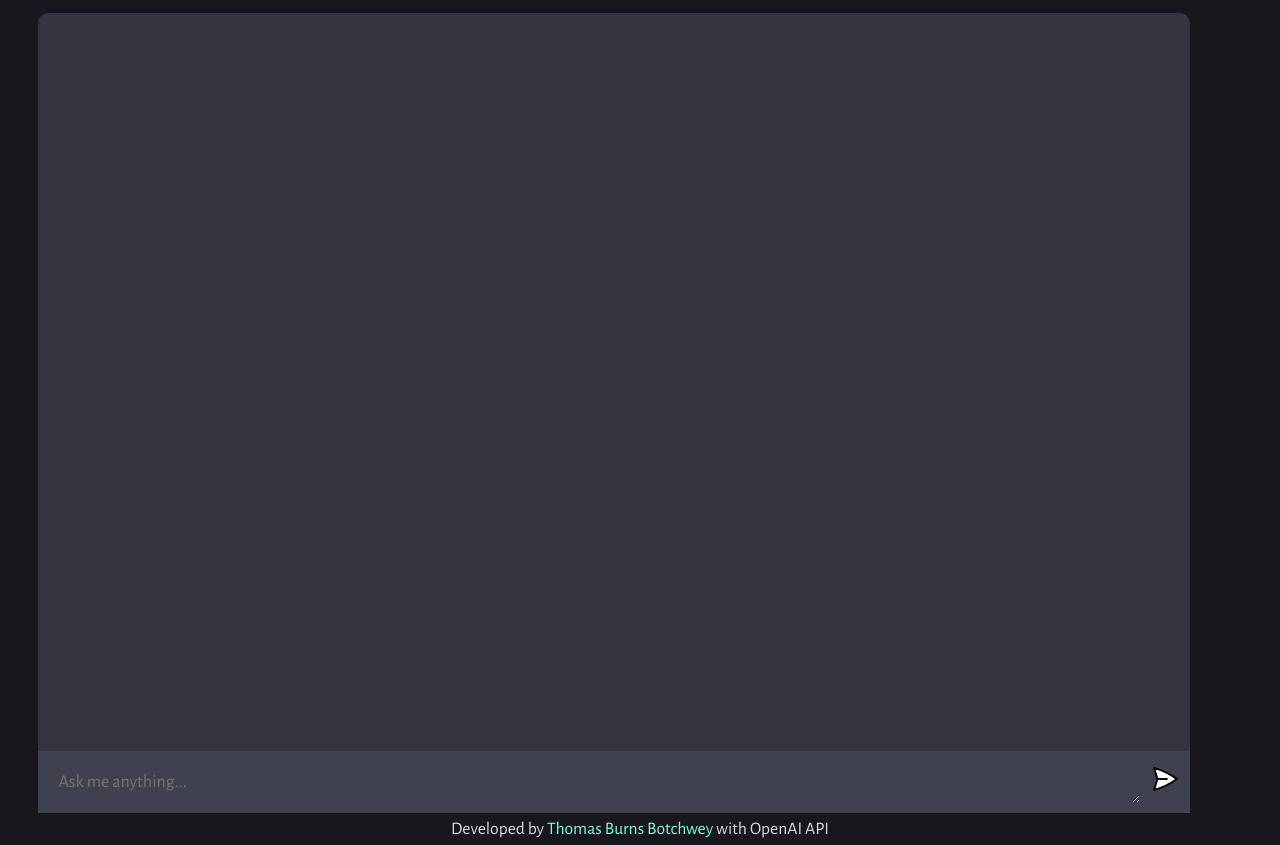
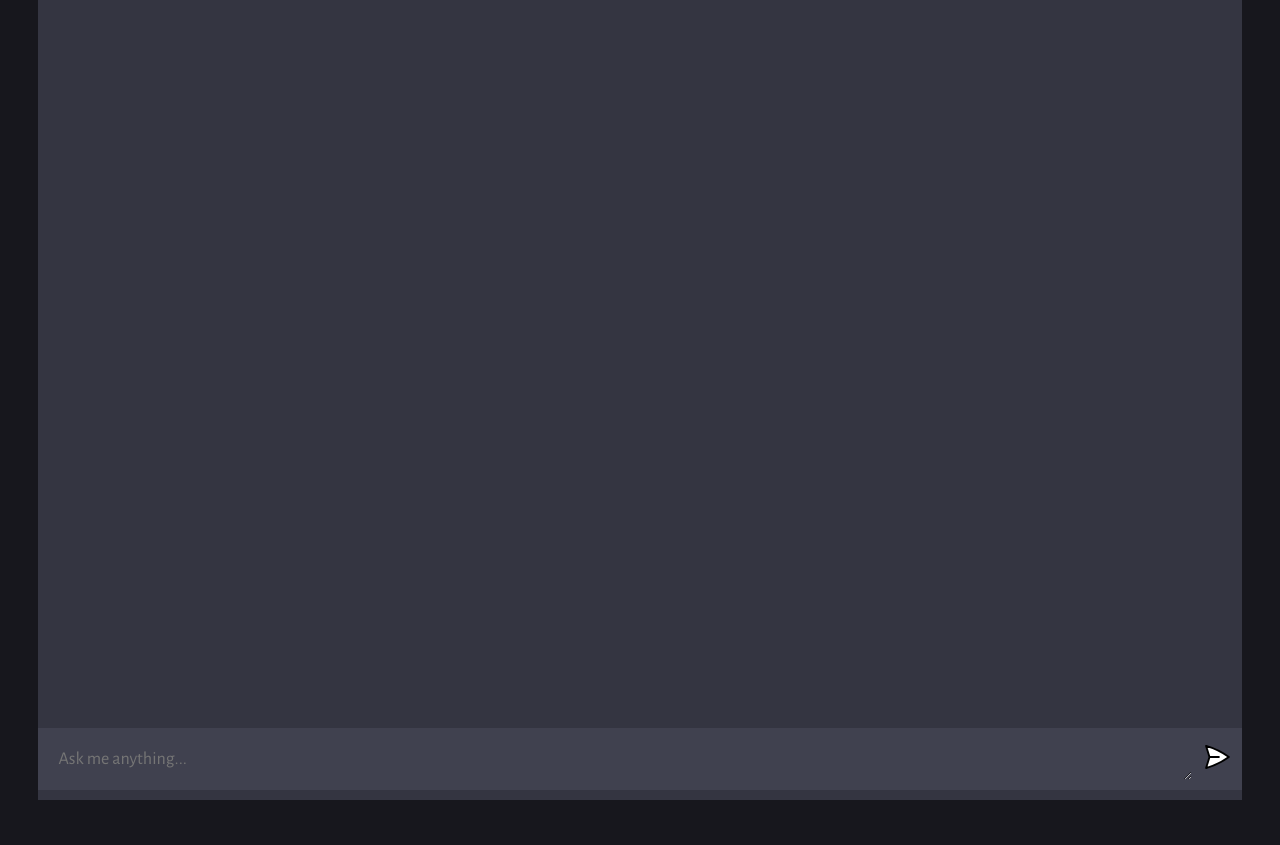
Before and after one commit to Tommy-Burns/chatGPT_clone, a website built with Vite: page client/index.html in a window 1280 px wide. After the commit the page ends 800 px from the top, so only its background shows below. Built offline with nearby package versions, Linux system fonts and the light colour scheme.

Commit message:
ui updated

```diff
--- a/client/index.html
+++ b/client/index.html
@@ -16,13 +16,9 @@
       <textarea name="prompt" id="" cols="1" rows="1" placeholder="Ask me anything..." autofocus></textarea>
       <button type="submit"><img src="assets/send.svg" alt="Send"></button>
     </form>
+    <div class="footer">
   </div>
 
   <script type="module" src="script.js"></script>
 </body>
-
-<footer>
-  <p>Developed by <a href="https://www.linkedin.com/in/tbbotchwey/" target="_blank">Thomas Burns Botchwey</a> with OpenAI API</p>
-</footer>
-
 </html>
--- a/client/style.css
+++ b/client/style.css
@@ -12,13 +12,10 @@ body {
 }
 
 #app {
-  width: 90vw;
+  width: 94vw;
   height: 100vh;
   background: #343541;
-
-  border-radius: 10px;
-
-  margin: 1% 3% 0 3%;
+  margin: 0 3% 0 3%;
 
   display: flex;
   flex-direction: column;
@@ -147,19 +144,19 @@ form img {
   height: 30px;
 }
 
-footer{
+.footer{
   display: flex;
   align-items: center;
   justify-content: center;
   padding: 5px 0 5px 0;
 }
 
-footer > p{
+.footer > p{
   color: #dcdcdc;
-  font-size: 1.1rem;
+  font-size: 0.95rem;
 }
 
-footer > p > a{
+.footer > p > a{
   color: aquamarine;
   text-decoration: none;
 }
```
